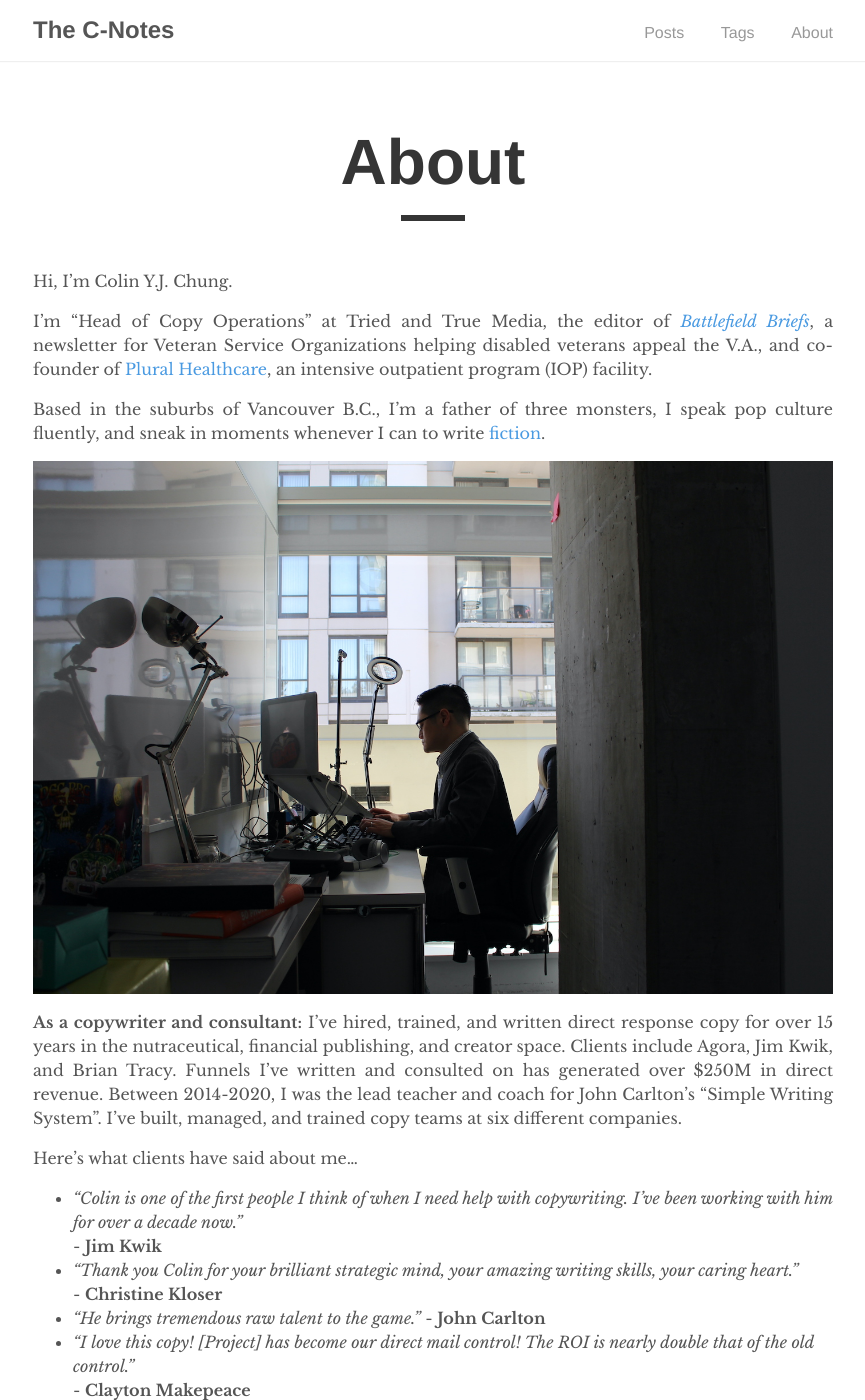
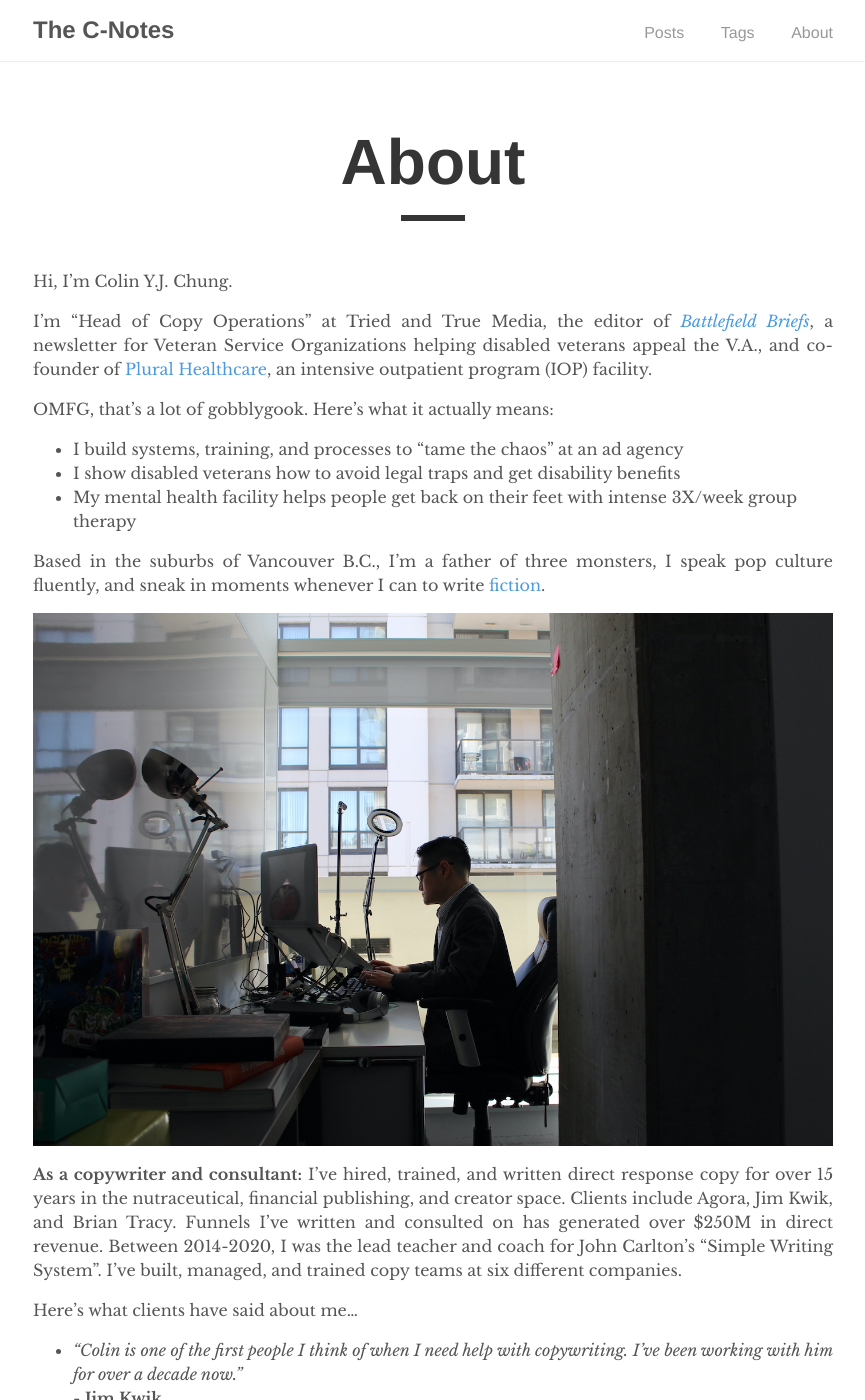
Before and after one commit to colinyjchung/cnotes, a Jekyll site: the page built from _pages/about.md, in a window 1280 px wide and 1400 px high. Shown: the whole window, without its empty margins (207-1072 px from the left). Built offline with Jekyll 4.4.1, drawn with Linux system fonts in a browser that asks for light colours; some of the changed text lies outside the part shown.

Commit message:
Update about.md

```diff
--- a/_pages/about.md
+++ b/_pages/about.md
@@ -7,6 +7,12 @@ permalink: /about/
 Hi, I'm Colin Y.J. Chung.
 
 I'm "Head of Copy Operations" at Tried and True Media, the editor of [_Battlefield Briefs_](https://battlefieldbriefs.com), a newsletter for Veteran Service Organizations helping disabled veterans appeal the V.A., and co-founder of [Plural Healthcare](http://pluralhealthcare.com), an intensive outpatient program (IOP) facility.
+
+OMFG, that's a lot of gobblygook. Here's what it actually means:
+
+* I build systems, training, and processes to "tame the chaos" at an ad agency
+* I show disabled veterans how to avoid legal traps and get disability benefits
+* My mental health facility helps people get back on their feet with intense 3X/week group therapy
 
 Based in the suburbs of Vancouver B.C., I'm a father of three monsters, I speak pop culture fluently, and sneak in moments whenever I can to write [fiction](http://jinnzhong.com).
 
@@ -23,6 +29,6 @@ Here's what clients have said about me...
 * _"Not only does his copy covert and make you money, Colin writes in your voice talking to your tribe so you create a real, authentic connection with your customers."_ <br/> - **Arielle Ford**
 * _"Thanks again for this extraordinary bit of craftsmanship. You're a master at what you do and I'm deeply appreciative of your generosity."_ <br/> - **Gary Goldstein**
 * _"Within the first day I saw a huge jump in our conversion rate. In 4 months I made back my investment with him and now everything is pure profit. Colin is the best investment I’ve made"_ <br/> - **Bob Grant**
-* _"Colin’s support helped us build from nothing to a list of 32,000 in just two months."<br/> _
+* _"Colin’s support helped us build from nothing to a list of 32,000 in just two months."_ <br/> _
 **Ocean Robbins**
 * _"You are always a brain worth tapping into."_ <br/> - **Brian Kurtz**
```
